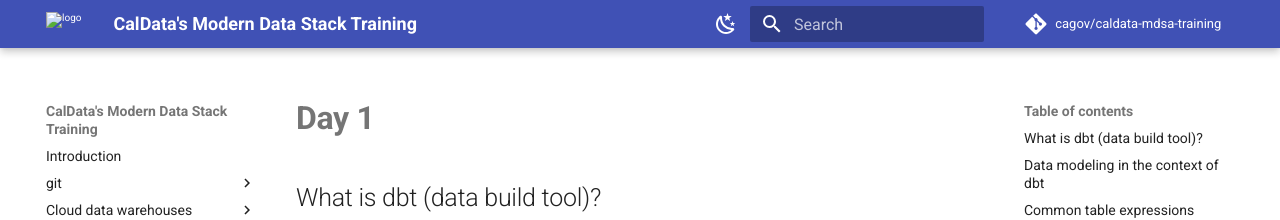
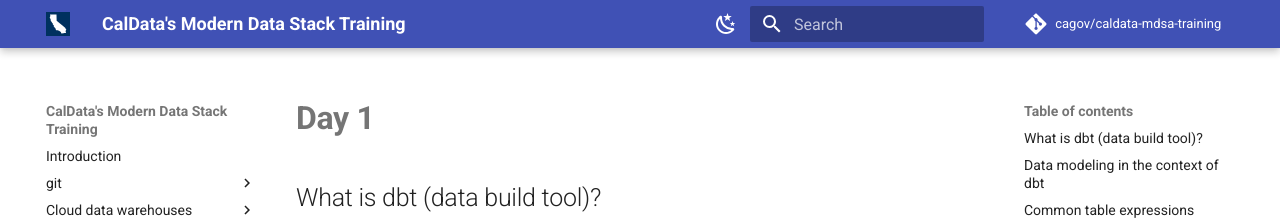
Before and after one commit to cagov/caldata-mdsa-training, an MkDocs documentation site: the page built from docs/dbt/cloud.md, in a window 1280 px wide. Shown: the top 220 px of the page. Built offline with MkDocs 1.6.1 and Material for MkDocs 9.7.7, drawn with Linux system fonts in a browser that asks for light colours; comment, search, counter and statistics services are not loaded.

Commit message:
tiny fixes

```diff
--- a/docs/dbt/cloud.md
+++ b/docs/dbt/cloud.md
@@ -61,7 +61,7 @@ Data layers represent a systematic approach to data modeling by organizing data
 4. Demonstrate the _Fix_/_Lint_ functionality
 5. Verify that the models you ran are visible in your personal schema within `TRANSFORM_DEV`
 
-## Exercise: Create your first dbt staging model
+## **Exercise: Create your first dbt staging model**
 
 Let’s create two staging models! The data in `raw_dev.water_quality.stations` and `raw_dev.water_quality.lab_results` have been loaded from [data.ca.gov/dataset/water-quality-data](https://data.ca.gov/dataset/water-quality-data) without modification except for the exclusion of the \_id column in each table. There are a few simple transformations we can do to make working with these data more ergonomic. Models that require simple transformations involving things like data type conversion or column renaming are called staging models.
 
--- a/mkdocs.yml
+++ b/mkdocs.yml
@@ -1,8 +1,8 @@
 site_name: CalData's Modern Data Stack Training
 theme:
   name: material
-  logo: site/images/odi-square_logomark-blue.svg
-  favicon: site/images/odi-circle_logomark-blue.png
+  logo: ../images/odi-square_logomark-blue.svg
+  favicon: ../images/odi-circle_logomark-blue.png
   features:
     - content.code.copy
   palette:
```
Also changed, not shown: images/odi-circle_logomark-blue.png (deleted), images/odi-square_logomark-blue.svg (deleted), images/yaml_dicts_maps.png (deleted), images/yaml_lists.png (deleted), images/yaml_markdown.png (deleted), images/yaml_multi_strings.png (deleted), images/yaml_strings.png (deleted).
